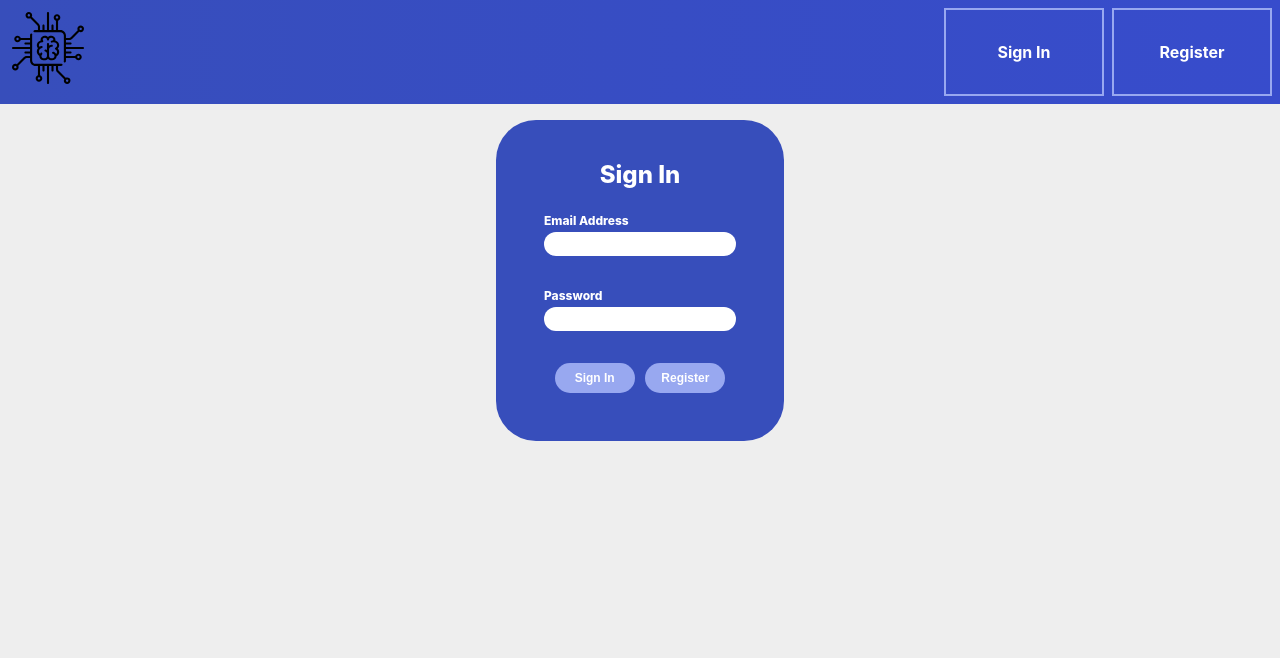
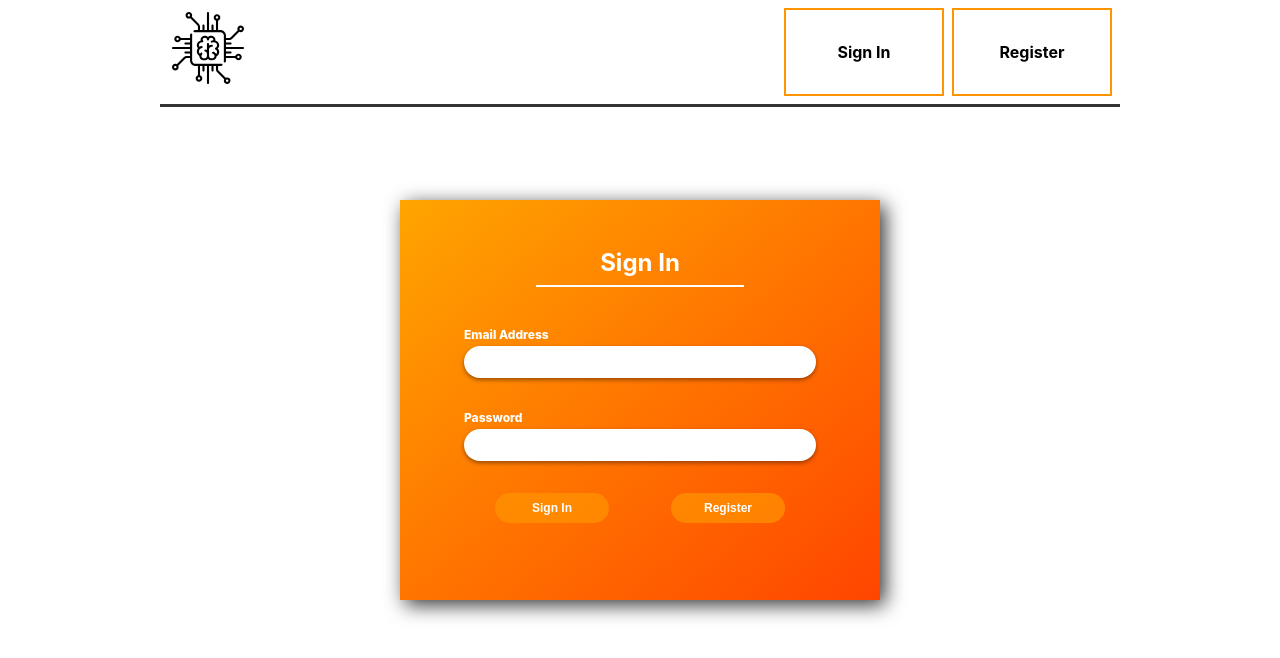
Before and after one commit to timcarew/brain, a React (Create React App) app: page / in a window 1280 px wide. Shown: the top 658 px of the page. Built offline with nearby package versions, Linux system fonts and the light colour scheme.

Commit message:
new nav and signin css

```diff
--- a/src/App.css
+++ b/src/App.css
@@ -1,5 +1,5 @@
 .App {
-  background-color: #eee;
+  background-color: white;
   text-align: center;
   height: 100vh;
 }
--- a/src/components/Navigation/Navigation.css
+++ b/src/components/Navigation/Navigation.css
@@ -2,8 +2,9 @@
   display: flex;
   justify-content: space-between;
   padding: .5rem;
-  background-image: linear-gradient(to right, #374ebb, #374ccc);
-  /* background-color: #374EBB; */
+  border-bottom: 3px solid rgba(0,0,0,.8);
+  width: 75%;
+  margin: 0 auto;
 }
 
 .logo {
@@ -19,16 +20,15 @@
 }
 
 .nav-button_signout {
-  color: white;
-  /* background-color: #98A8F0;*/
-  border: 2px solid #98a8f0;
+  border: 2px solid #FF9500;
   font-weight: 700;
   transition: all 0.5s ease;
 }
 
 .nav-button_signout:hover {
   transform: scale(0.9);
-  background-color: #98a8f0;
+  color: white;
+  background-color: black;
   cursor: pointer;
 }
 
@@ -37,9 +37,7 @@
 }
 
 .nav-button_signin {
-  color: white;
-  /* background-color: #98A8F0; */
-  border: 2px solid #98a8f0;
+  border: 2px solid #FF9500;
   font-weight: 700;
   margin-right: .5rem;
   transition: all 0.5s ease;
@@ -47,7 +45,8 @@
 
 .nav-button_signin:hover {
   transform: scale(0.9);
-  background-color: #98a8f0;
+  background-color: black;
+  color: white;
   cursor: pointer;
 }
 
@@ -57,16 +56,15 @@
 
 
 .nav-button_register {
-  color: white;
-  /* background-color: #98A8F0; */
-  border: 2px solid #98a8f0;
+  border: 2px solid #FF9500;
   font-weight: 700;
   transition: all .5s ease;
 }
 
 .nav-button_register:hover {
   transform: scale(0.9);
-  background-color: #98a8f0;
+  background-color: black;
+  color: white;
   cursor: pointer;
 }
 
--- a/src/components/Signin/Signin.css
+++ b/src/components/Signin/Signin.css
@@ -7,22 +7,38 @@
 }
 
 .signin-form {
-  margin-top: auto;
   min-width: 25%;
-  background-color: #374EBB;
-  border-radius: 2.5rem;
+  color: black;
+  position: absolute;
+  height: 25rem;
+  width: 30rem;
+  top: 50%;
+  left: 50%;
+  margin-top: -12.5rem;
+  margin-left: -15rem;
   padding: 2rem;
-  color: white;
   font-weight: 800;
+  background-image: linear-gradient(to bottom right, orange, orangered);
+  filter: drop-shadow(5px 5px 10px rgba(0,0,0,.8));
 }
 
-legend {
-  margin: .5rem;
+.signin-form-data {
+  padding: 1rem;
+  text-align: center;
+}
+
+.signin-title {
+  margin: .5rem auto;
+  padding: .5rem;
+  width: 50%;
   font-size: 1.5rem;
+  color: white;
+  border-bottom: 2px solid white;
 }
 
 .signin-email {
   padding: 1rem;
+  color: white;
 }
 
 .signin-email-label {
@@ -36,12 +52,14 @@ legend {
   width: 100%;
   border: none;
   border-radius: 25px;
-  height: 1.5rem;
+  height: 2rem;
   text-align: center;
+  filter: drop-shadow(0px 2px 2px rgba(0,0,0,.4));
 }
 
 .signin-password {
   padding: 1rem;
+  color: white;
 }
 
 .signin-password-label {
@@ -55,30 +73,32 @@ legend {
   width: 100%;
   border: none;
   border-radius: 25px;
-  height: 1.5rem;
+  height: 2rem;
   text-align: center;
+  filter: drop-shadow(0px 2px 2px rgba(0,0,0,.4));
 }
 
 .signin-buttons {
-  display: flex;
-  justify-content: space-evenly;
-  margin: 0 auto;
+  display: grid;
+  grid-template-columns: 1fr 1fr;
   padding: 1rem;
 }
 
 .signin-buttons-signin {
   font-size: .75rem;
+  margin: 0 auto;
   border: none;
   padding: .5rem;
   border-radius: 25px;
-  width: 5rem;
+  width: 65%;
   color: white;
-  background-color: #98A8F0;
+  background-color: rgba(255, 149, 0, 0.7);
   font-weight: 700;
-  transition: all 0.15s ease;
+  transition: all 0.3s ease;
 }
 
 .signin-buttons-signin:hover {
+  background-color: rgba(255, 149, 0, 0.5);
   transform: scale(1.05);
   cursor: pointer;
 }
@@ -88,19 +108,21 @@ legend {
 }
 
 .signin-buttons-register {
+  margin: 0 auto;
   font-size: .75rem;
   border: none;
   padding: .5rem;
   border-radius: 25px;
-  width: 5rem;
+  width: 65%;
   color: white;
-  background-color: #98A8F0;
+  background-color: rgba(255, 149, 0, 0.7);
   font-weight: 700;
-  transition: all 0.15s ease;
+  transition: all 0.3s ease;
 }
 
 .signin-buttons-register:hover {
   transform: scale(1.05);
+  background-color: rgba(255, 149, 0, 0.5);
   cursor: pointer;
 }
 
--- a/src/components/Signin/Signin.js
+++ b/src/components/Signin/Signin.js
@@ -40,7 +40,8 @@ class Signin extends Component {
     return (
       <div className="signin">
         <div className="signin-form">
-          <legend>Sign In</legend>
+          <h2 className="signin-title">Sign In</h2>
+          <div className="signin-form-data">
             <div className="signin-email">
               <label className="signin-email-label">Email Address</label>
               <input className="signin-email-input" type="text" onChange={this.onEmailChange} />
@@ -55,6 +56,7 @@ class Signin extends Component {
             </div>
           </div>
         </div>
+      </div>
     );
   }
 }
```
Lines whose indentation alone changed are shown as unchanged.
